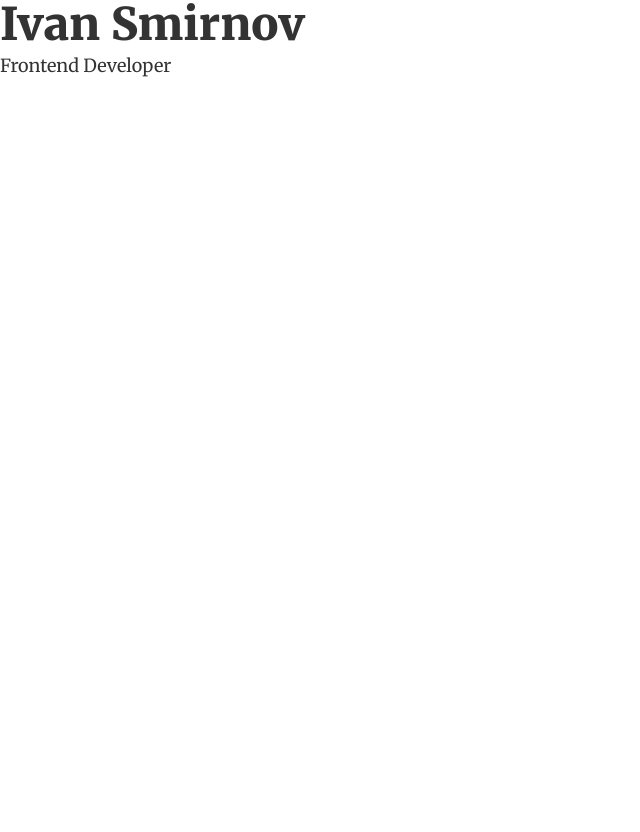
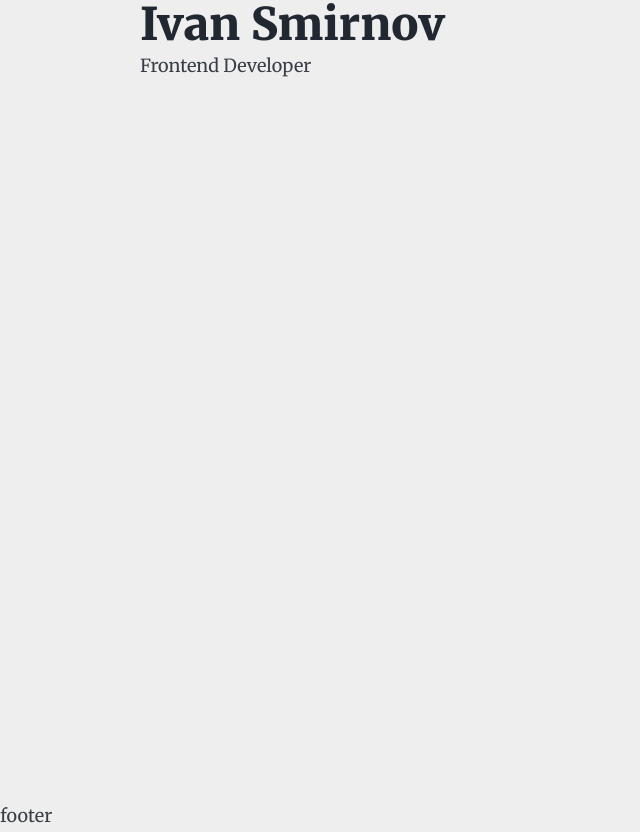
Before and after one commit to xsmirx/xsmirx.com, a Gatsby site: page / in a window 1280 px wide. Shown: the whole page, without its empty margins (0-640 px from the left). Before the commit the page ends 800 px from the top, so only its background shows below. Built offline with nearby package versions, Linux system fonts and the light colour scheme; Gatsby itself is replaced by a stand-in of ours.

Commit message:
edit Layout component

```diff
--- a/src/components/Layout.jsx
+++ b/src/components/Layout.jsx
@@ -1,14 +1,23 @@
 import React from "react";
 import { Helmet } from "react-helmet";
+import { ThemeProvider } from "styled-components";
+import GlobalStyle from "../styles/GlobalStyle";
+import MainContainer from "../styles/MainContainer";
+import theme from "../styles/theme";
+import Footer from "./Footer/Footer";
+import Header from "./Header/Header";
 
 const Layout = ({ pageTitle, children }) => {
   return (
-    <main>
+    <ThemeProvider theme={theme.primary}>
+      <GlobalStyle />
       <Helmet>
         <title>{pageTitle}</title>
       </Helmet>
-      {children}
-    </main>
+      {/* <Header /> */}
+      <MainContainer>{children}</MainContainer>
+      <Footer />
+    </ThemeProvider>
   );
 };
 
```
